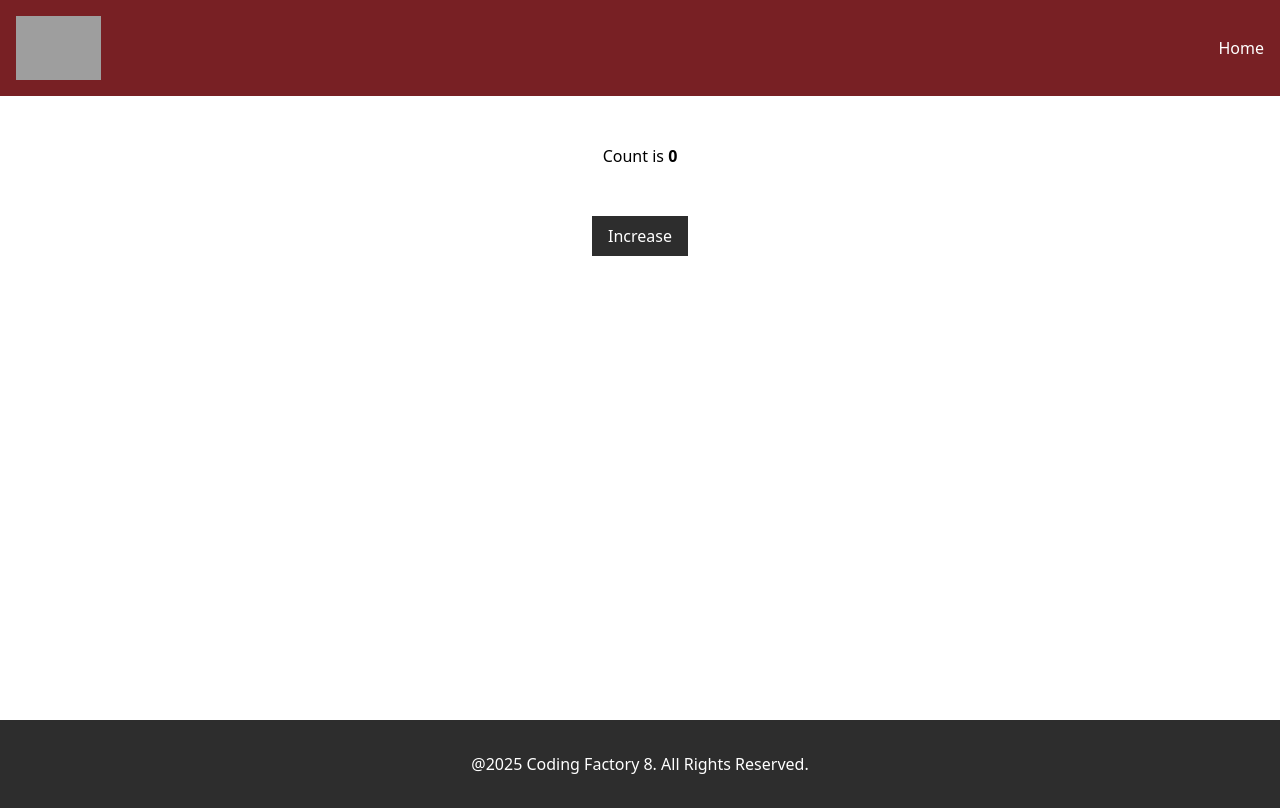
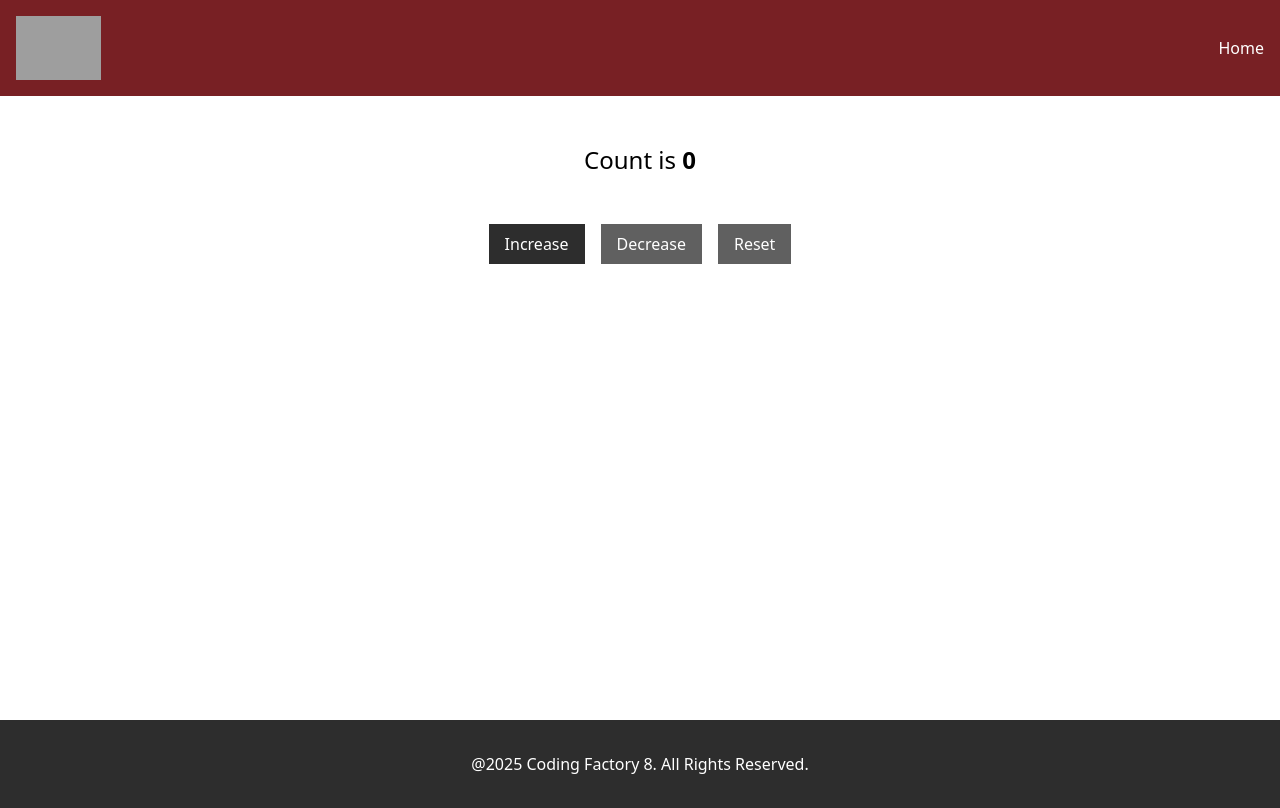
Before and after one commit to Vpetros/cf8-react-intro, a React app: page / in a window 1280 px wide. Built offline with nearby package versions, Linux system fonts and the light colour scheme; grey boxes are pictures that could not be loaded; the HTML template or start-up script is replaced by a standard one.

Commit message:
feat: add counter component with increase, decrease & reset functionality

```diff
--- a/src/App.tsx
+++ b/src/App.tsx
@@ -8,7 +8,8 @@
 // import Card from "./components/Card.tsx";
 import Layout from "./components/Layout.tsx";
 // import FunctionalComponentWithState from "./components/FunctionalComponentWithState.tsx";
-import ClassComponentWithState from "./components/ClassComponentWithState.tsx";
+// import ClassComponentWithState from "./components/ClassComponentWithState.tsx";
+import Counter from "./components/Counter.tsx";
 
 function App() {
 
@@ -34,7 +35,8 @@
                 {/*    description="lorem ipsum dolor sit amet"*/}
                 {/*/>*/}
                 {/*<FunctionalComponentWithState/>*/}
-                <ClassComponentWithState/>
+                {/*<ClassComponentWithState/>*/}
+                <Counter/>
 
             </Layout>
         </>
--- /dev/null
+++ b/src/components/Counter.tsx
@@ -0,0 +1,49 @@
+import {useState} from "react";
+
+const Counter = () => {
+    const[count, setCount] = useState(0);
+
+    const increaseCount = () => {
+        setCount(count + 1);
+    }
+
+    const decreaseCount = () => {
+        if (count > 0) {
+            setCount(count - 1);
+        }
+    }
+
+    const resetCount = () => {
+        setCount(0);
+    }
+    return (
+        <>
+            <>
+                <h1 className="text-center text-2xl my-12">Count is <strong>{count}</strong></h1>
+                <div className="text-center space-x-4">
+                    <button
+                        className="bg-cf-dark-gray text-white py-2 px-4"
+                        onClick={increaseCount}
+                    >
+                        Increase
+                    </button>
+                    <button
+                        className="bg-cf-dark-gray disabled:bg-cf-gray text-white py-2 px-4"
+                        onClick={decreaseCount}
+                        disabled={count === 0}
+                    >
+                        Decrease
+                    </button>
+                    <button
+                        className="bg-cf-dark-gray disabled:bg-cf-gray text-white py-2 px-4"
+                        onClick={resetCount}
+                        disabled={count === 0}
+                    >
+                        Reset
+                    </button>
+                </div>
+            </>
+        </>
+    )
+}
+export default Counter;
```
